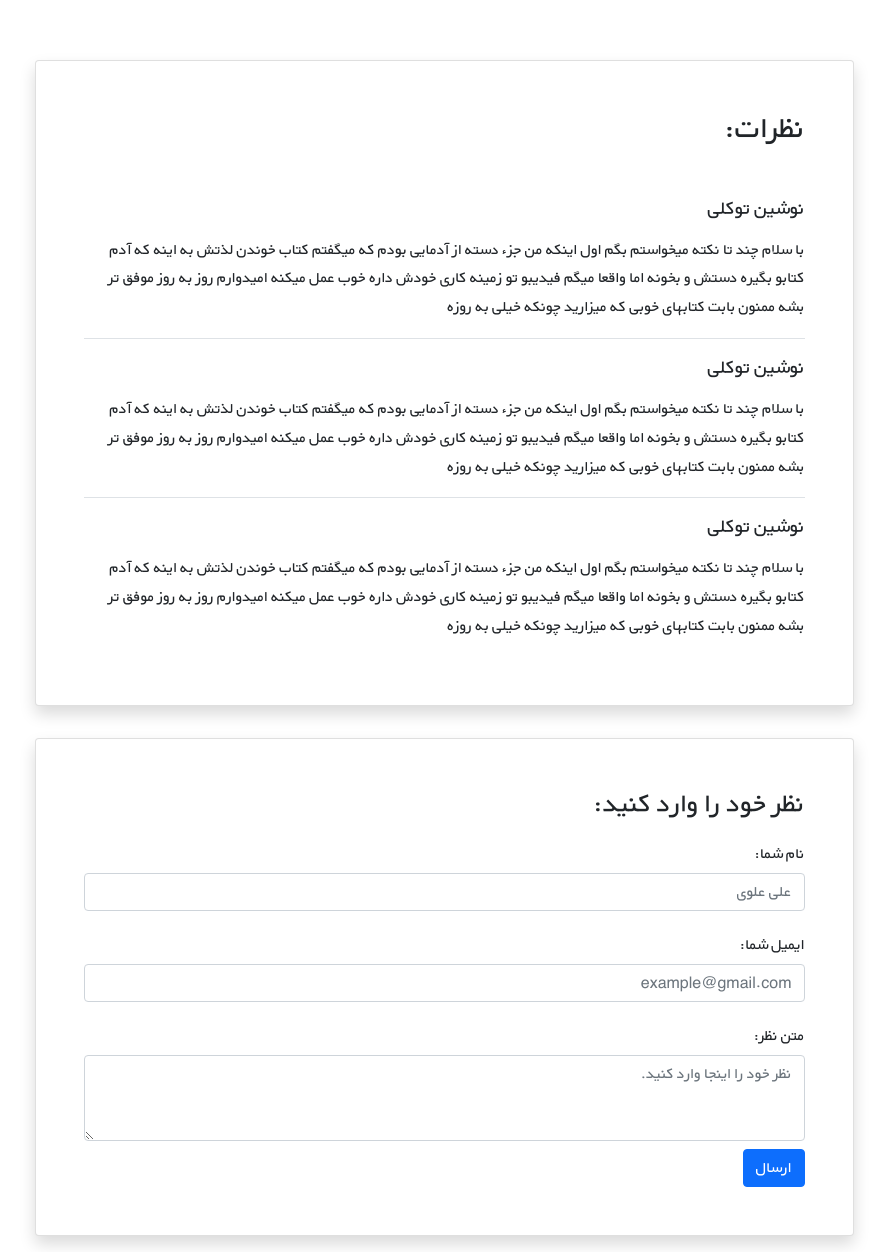
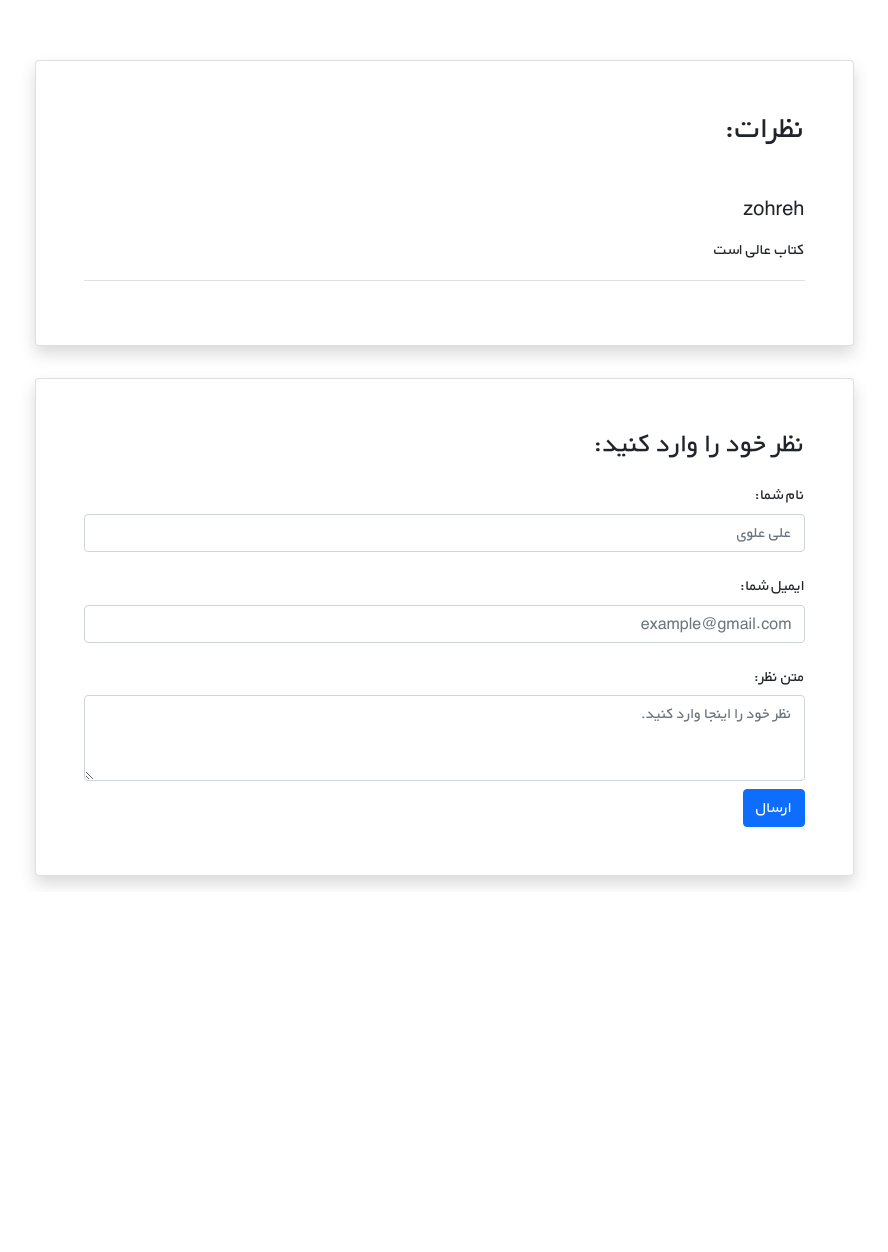
Before and after one commit to Zohreh-nm/bookstore_project, a Django app: page /books/9/ in a window 1280 px wide. Shown: the part 2127-3379 px from the top of the page, without its empty margins (196-1084 px from the left). After the commit the page ends 3014 px from the top, so only its background shows below. Run offline with Django 5.2, Linux system fonts and the light colour scheme; data comes from the database, SQL or seed files in the repository.

Commit message:
add comments for book

```diff
--- a/books/templates/books/book_detail.html
+++ b/books/templates/books/book_detail.html
@@ -40,33 +40,13 @@
                 <div class="d-flex justify-content-center">
                     <div class="card shadow my-3 p-5 w-sm-75 w-100">
                         <h2 class="mb-5">نظرات:</h2>
-                        <div class="border-bottom mb-3">
-                            <h5 class="mb-3">نوشین توکلی</h5>
-                            <p>با سلام چند تا نکته میخواستم بگم اول اینکه من جزء دسته از آدمایی بودم که میگفتم کتاب
-                                خوندن لذتش
-                                به اینه که آدم کتابو بگیره دستش و بخونه اما واقعا میگم فیدیبو تو زمینه کاری خودش داره
-                                خوب عمل
-                                میکنه امیدوارم روز به روز موفق تر بشه ممنون بابت کتابهای خوبی که میزارید چونکه خیلی به
-                                روزه</p>
+                        {% for comment in comments %}
+                            <div class="border-bottom mb-3">
+                            <h5 class="mb-3">{{ comment.user.username }}</h5>
+                            <p>{{ comment.text|linebreaks }}</p>
                         </div>
-                        <div class="border-bottom mb-3">
-                            <h5 class="mb-3">نوشین توکلی</h5>
-                            <p>با سلام چند تا نکته میخواستم بگم اول اینکه من جزء دسته از آدمایی بودم که میگفتم کتاب
-                                خوندن لذتش
-                                به اینه که آدم کتابو بگیره دستش و بخونه اما واقعا میگم فیدیبو تو زمینه کاری خودش داره
-                                خوب عمل
-                                میکنه امیدوارم روز به روز موفق تر بشه ممنون بابت کتابهای خوبی که میزارید چونکه خیلی به
-                                روزه</p>
-                        </div>
-                        <div>
-                            <h5 class="mb-3">نوشین توکلی</h5>
-                            <p>با سلام چند تا نکته میخواستم بگم اول اینکه من جزء دسته از آدمایی بودم که میگفتم کتاب
-                                خوندن لذتش
-                                به اینه که آدم کتابو بگیره دستش و بخونه اما واقعا میگم فیدیبو تو زمینه کاری خودش داره
-                                خوب عمل
-                                میکنه امیدوارم روز به روز موفق تر بشه ممنون بابت کتابهای خوبی که میزارید چونکه خیلی به
-                                روزه</p>
-                        </div>
+
+                        {% endfor %}
                     </div>
                 </div>
 
--- a/books/urls.py
+++ b/books/urls.py
@@ -1,10 +1,10 @@
 from django.urls import path
 
-from .views import BookListView, BookDetailView, BookCreateView, BookUpdateView, BookDeleteView
+from .views import BookListView, BookCreateView, BookUpdateView, BookDeleteView, book_detail_view
 
 urlpatterns = [
     path('', BookListView.as_view(), name='book_list'),
-    path('<int:pk>/', BookDetailView.as_view(), name='book_detail'),
+    path('<int:pk>/', book_detail_view, name='book_detail'),
     path('new/', BookCreateView.as_view(), name='book_create'),
     path('<int:pk>/edit/', BookUpdateView.as_view(), name='book_update'),
     path('<int:pk>/delete/', BookDeleteView.as_view(), name='book_delete'),
--- a/books/views.py
+++ b/books/views.py
@@ -1,6 +1,7 @@
 from django.shortcuts import render
 from django.views import generic
 from django.urls import reverse_lazy
+from django.shortcuts import get_object_or_404, render
 
 from .models import Book
 
@@ -12,9 +13,13 @@ class BookListView(generic.ListView):
     context_object_name = 'books'
 
 
-class BookDetailView(generic.DetailView):
-    model = Book
-    template_name = 'books/book_detail.html'
+# class BookDetailView(generic.DetailView):
+#     model = Book
+#     template_name = 'books/book_detail.html'
+def book_detail_view(request, pk):
+    book = get_object_or_404(Book, pk=pk)
+    book_comments = book.comments.all()
+    return render(request, 'books/book_detail.html', {'book': book, 'comments': book_comments})
 
 
 class BookCreateView(generic.CreateView):
```
